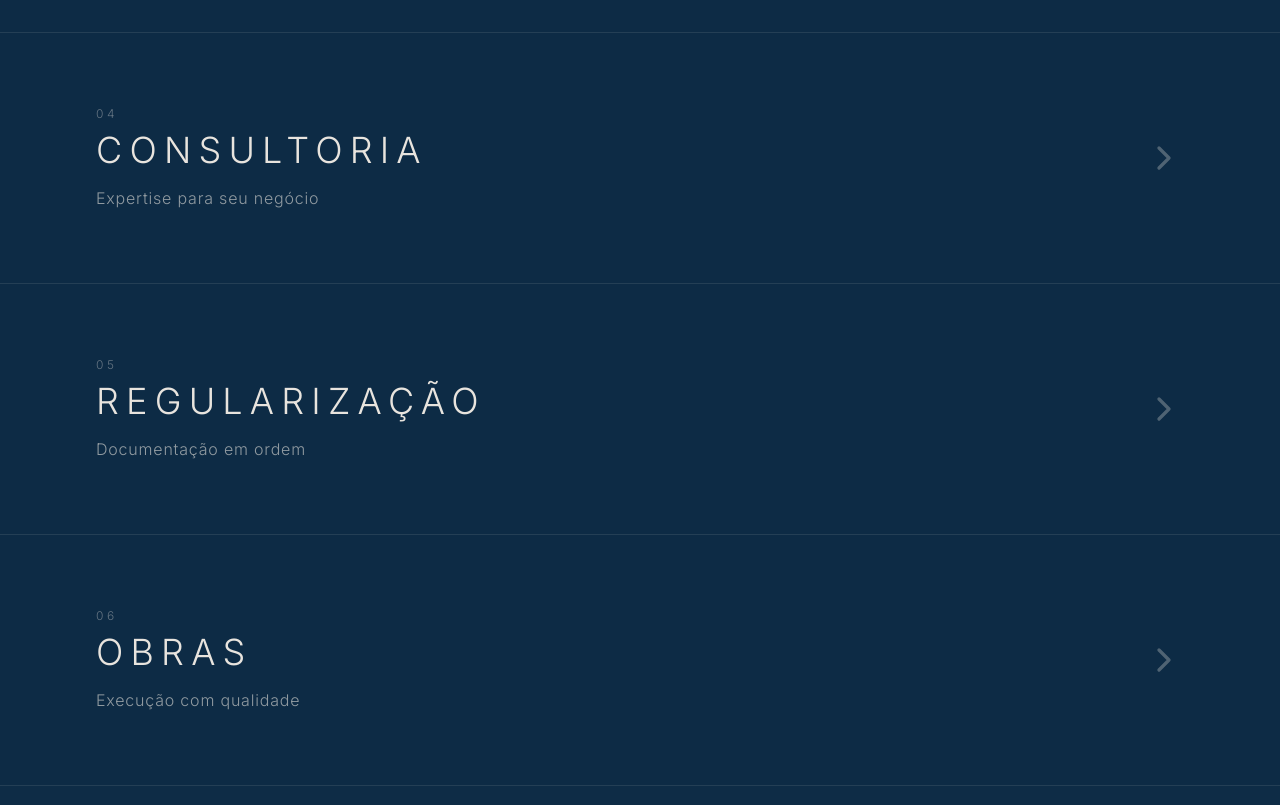
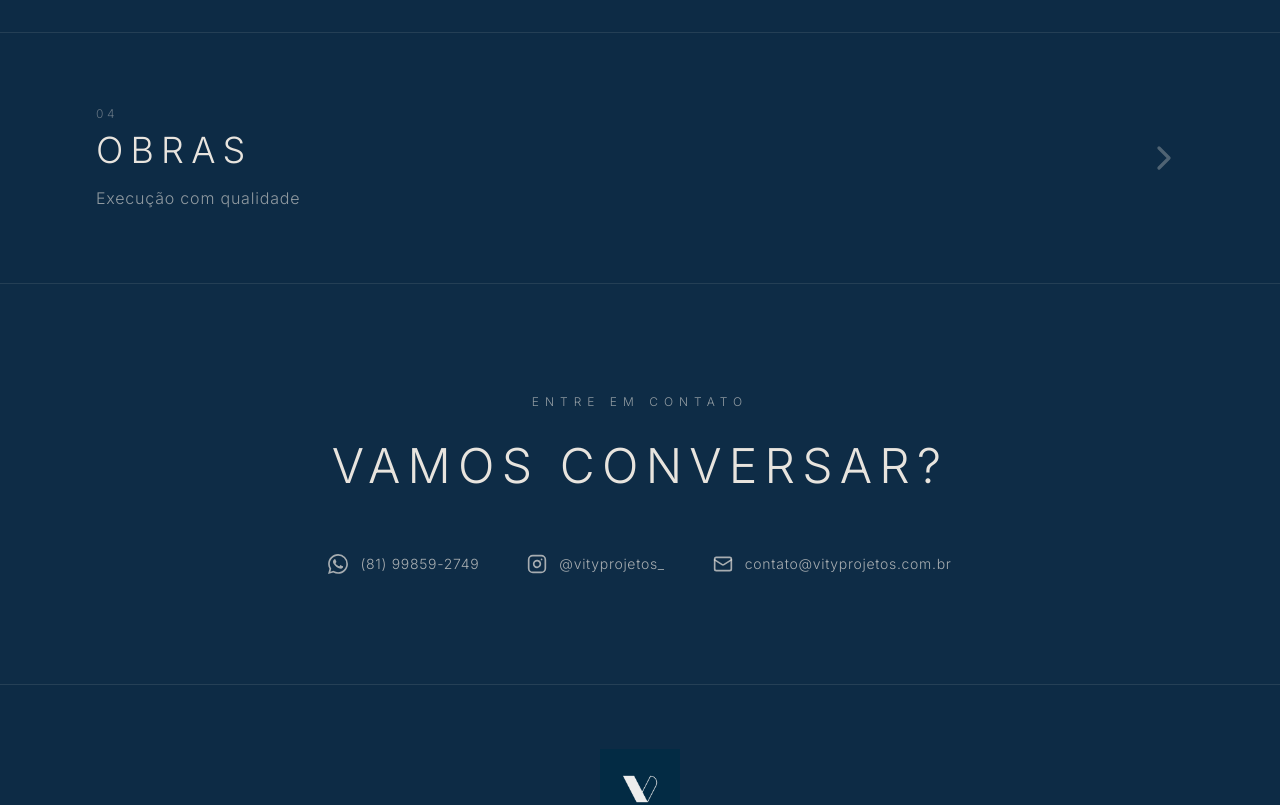
Before and after one commit to douglasruansaraiva/v0-portfolio-vity-projetos, a Next.js app: page / in a window 1280 px wide. Shown: the part 1520-2325 px from the top of the page. Built offline with nearby package versions, Linux system fonts and the light colour scheme.

Commit message:
feat: remove "CONSULTORIA" and "Regularização" sections from menu
Update portfolio to show only "Projetos" and "Obras" sections.

Co-authored-by: Douglas ruan saraiva <123216801+douglasruansaraiva@users.noreply.github.com>

```diff
--- a/components/portfolio.tsx
+++ b/components/portfolio.tsx
@@ -221,36 +221,6 @@ const sections: Section[] = [
         ]
       }
     ]
-  },
-  {
-    id: "consultoria",
-    title: "CONSULTORIA",
-    subtitle: "Expertise para seu negócio",
-    content: {
-      description: "Oferecemos consultoria especializada para garantir o sucesso do seu empreendimento, com análises técnicas detalhadas e soluções personalizadas.",
-      items: [
-        "Análise de Viabilidade",
-        "Gestão de Obras",
-        "Laudos Técnicos",
-        "Perícias de Engenharia",
-        "Assessoria Técnica"
-      ]
-    }
-  },
-  {
-    id: "regularizacao",
-    title: "REGULARIZAÇÃO",
-    subtitle: "Documentação em ordem",
-    content: {
-      description: "Regularize sua obra ou imóvel com segurança e agilidade. Cuidamos de toda a burocracia para você.",
-      items: [
-        "Habite-se",
-        "Regularização de Imóveis",
-        "Aprovação de Projetos",
-        "Licenciamento Ambiental",
-        "Certidões e Alvarás"
-      ]
-    }
   },
   {
     id: "obras",
```
